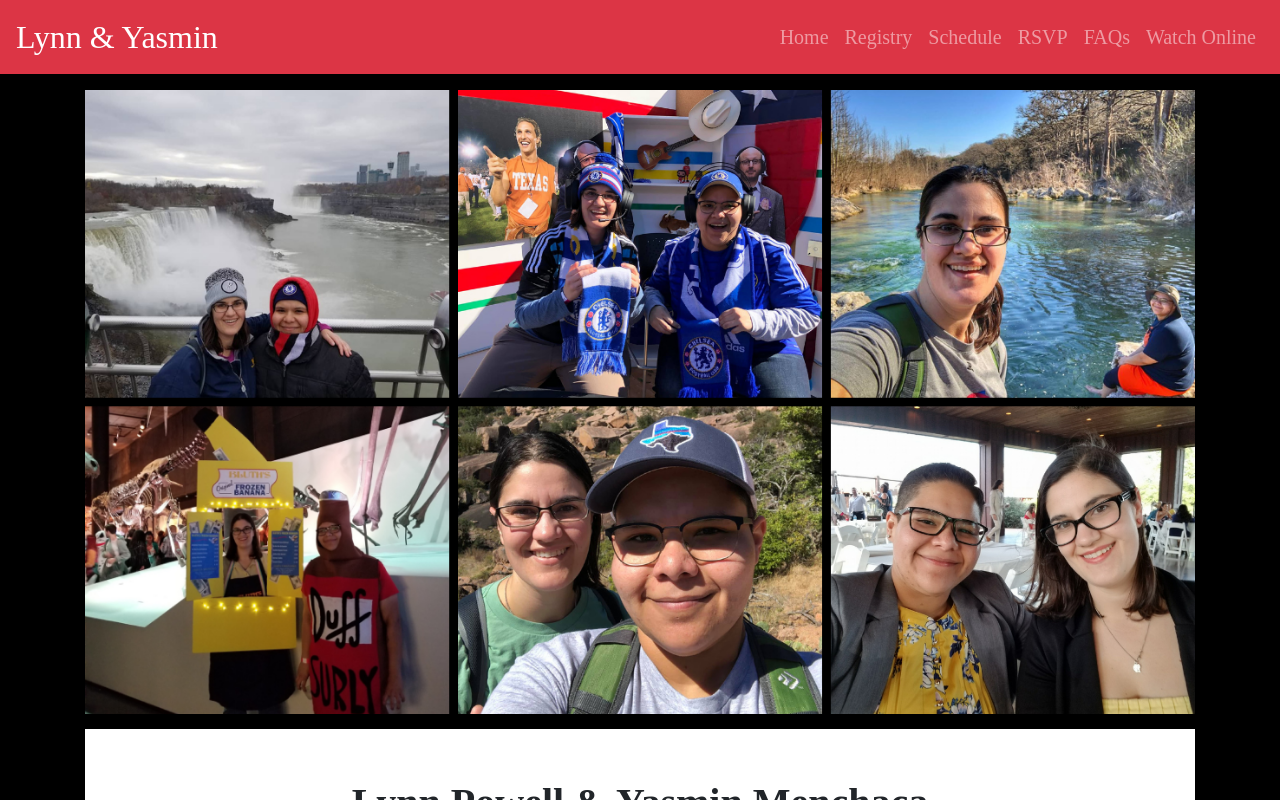
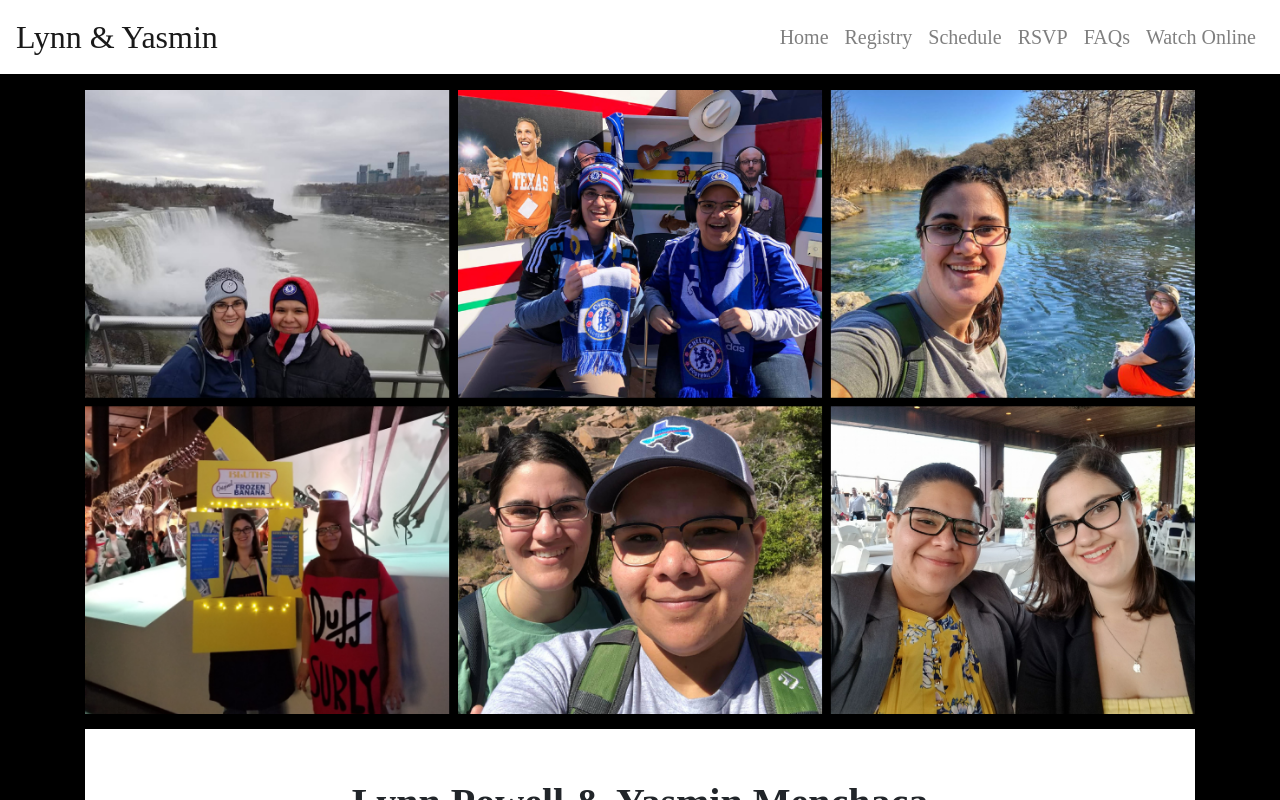
Before and after one commit to yasminmenchaca/wedding-website, a React (Create React App) app: page / in a window 1280 px wide. Shown: the top 800 px of the page. Built offline with nearby package versions, Linux system fonts and the light colour scheme; a web font is replaced by a local one.

Commit message:
changed navbar color

```diff
--- a/src/components/NavBar.js
+++ b/src/components/NavBar.js
@@ -1,21 +1,39 @@
 import React from 'react';
+import {Link} from 'react-router-dom';
 import * as ReactBootStrap from "react-bootstrap";
 
 const NavBar = () => {
     return (
-        <ReactBootStrap.Navbar collapseOnSelect expand="xl" bg="danger" variant="dark" fixed="top">
+        <ReactBootStrap.Navbar collapseOnSelect expand="xl" variant="light" fixed="top" style={{backgroundColor: 'white'}}>
             <ReactBootStrap.Navbar.Brand href="/">Lynn & Yasmin</ReactBootStrap.Navbar.Brand>
             <ReactBootStrap.Navbar.Toggle aria-controls="responsive-navbar-nav"/>
             <ReactBootStrap.Navbar.Collapse id="responsive-navbar-nav">
                 <ReactBootStrap.Nav className="mr-auto">
                 </ReactBootStrap.Nav>
                 <ReactBootStrap.Nav>
+                    <Link to="/" style={{ textDecoration: 'none' }}>
                         <ReactBootStrap.Nav.Link href="/">Home</ReactBootStrap.Nav.Link>
+                    </Link>
+
+                    <Link to="/registry" style={{ textDecoration: 'none' }}>
                         <ReactBootStrap.Nav.Link href="/registry">Registry</ReactBootStrap.Nav.Link>
+                    </Link>
+
+                    <Link to="/schedule" style={{ textDecoration: 'none' }}>
                         <ReactBootStrap.Nav.Link href="/schedule">Schedule</ReactBootStrap.Nav.Link>
+                    </Link>
+
+                    <Link to="/rsvp" style={{ textDecoration: 'none' }}>
                         <ReactBootStrap.Nav.Link href="/rsvp">RSVP</ReactBootStrap.Nav.Link>
+                    </Link>
+
+                    <Link to="/faqs" style={{ textDecoration: 'none' }}>
                         <ReactBootStrap.Nav.Link href="/faqs">FAQs</ReactBootStrap.Nav.Link>
+                    </Link>
+
+                    <Link to="/watch" style={{ textDecoration: 'none' }}>
                         <ReactBootStrap.Nav.Link href="/watch">Watch Online</ReactBootStrap.Nav.Link>
+                    </Link>
                 </ReactBootStrap.Nav>
             </ReactBootStrap.Navbar.Collapse>
         </ReactBootStrap.Navbar>
```
